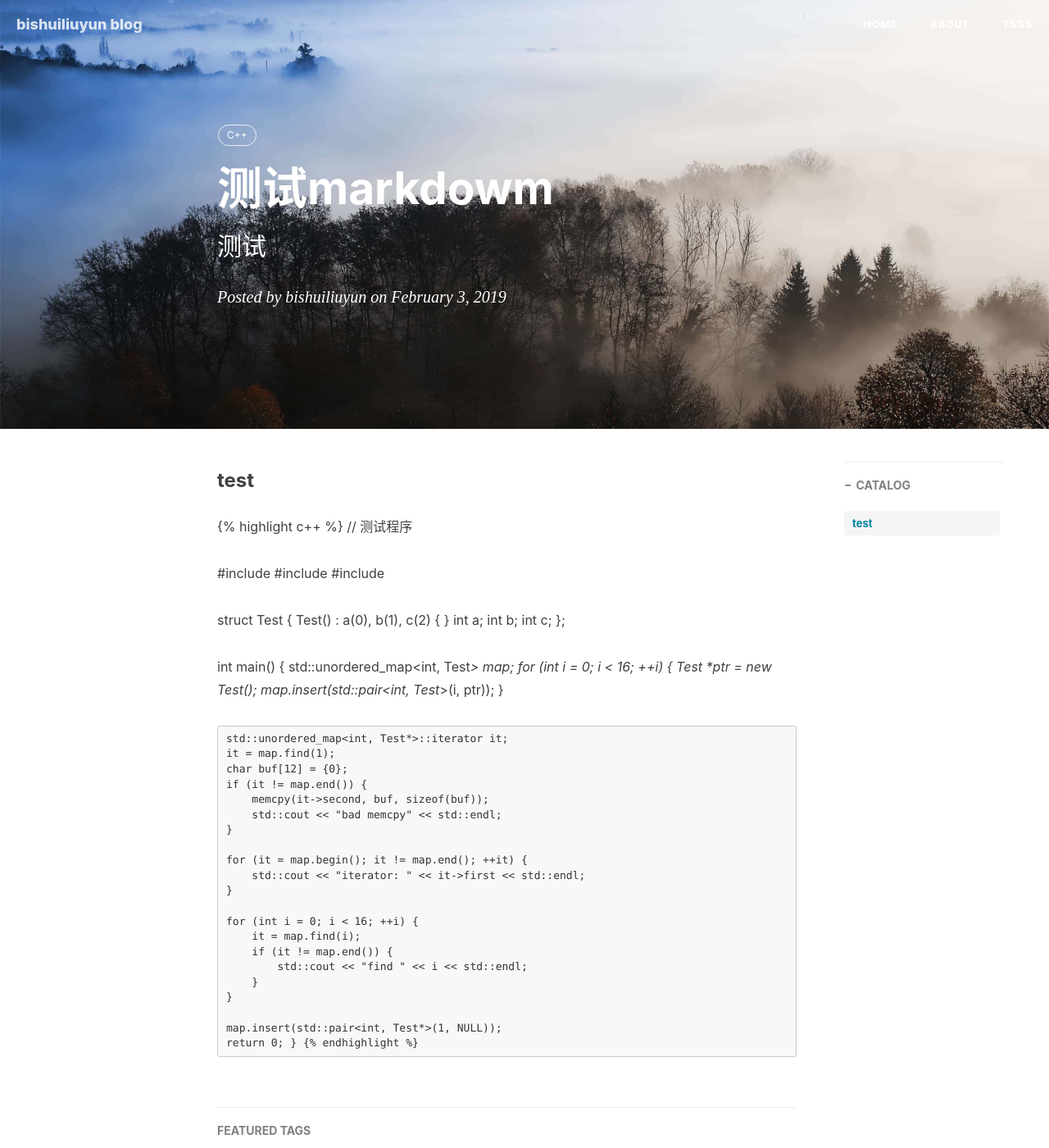
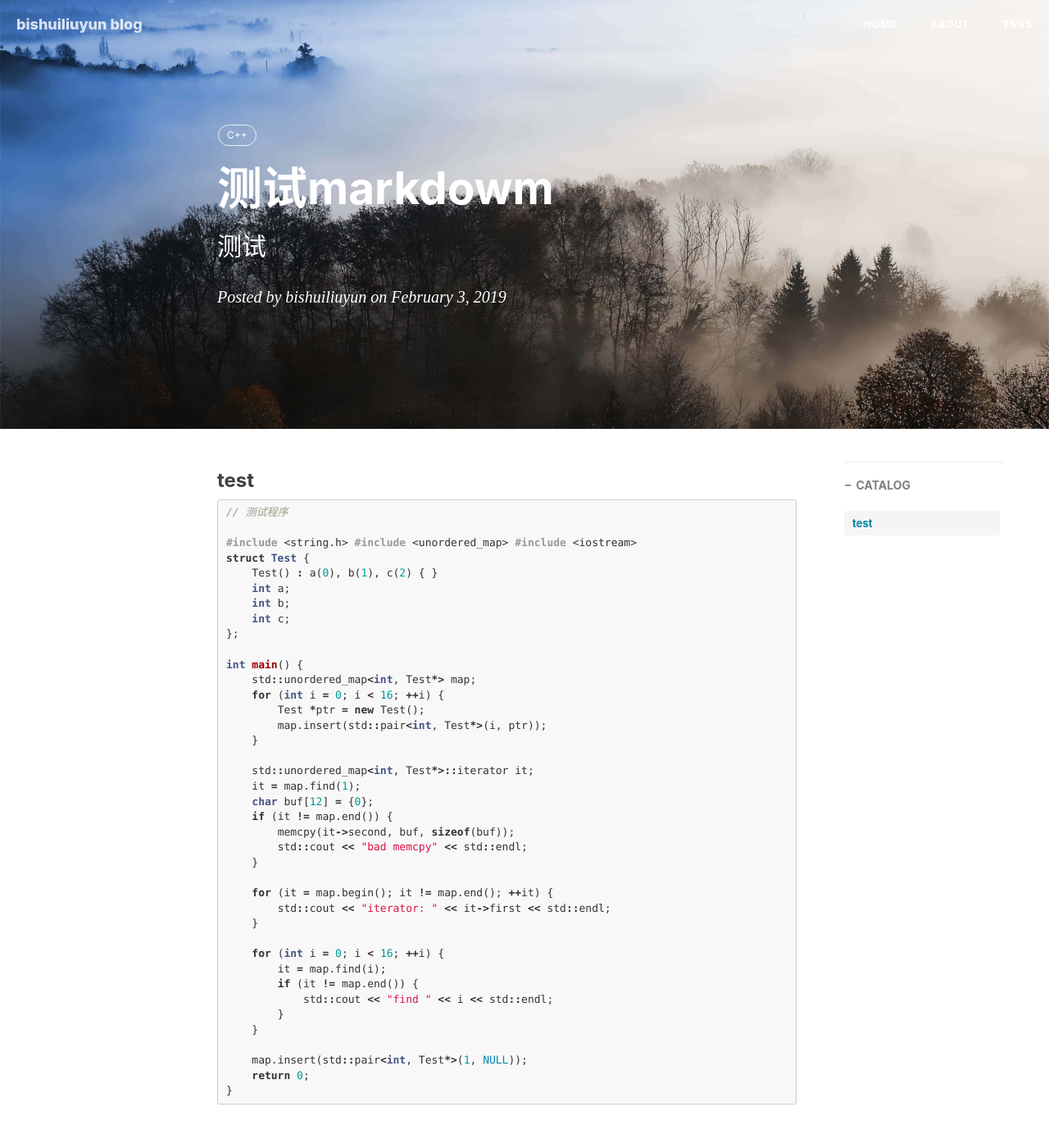
Before and after one commit to bishuiliuyun/jekyll_blog, a Jekyll site: the page built from _posts/2019-02-03-test.md, in a window 1280 px wide and 1400 px high. Shown: the whole window at 82% size. Built offline with Jekyll 4.4.1, drawn with Linux system fonts in a browser that asks for light colours; nearby versions of some CDN libraries; comment, search, counter and statistics services are not loaded.

Commit message:
Update 2019-02-03-test.md
modify

````diff
--- a/_posts/2019-02-03-test.md
+++ b/_posts/2019-02-03-test.md
@@ -12,7 +12,7 @@ tags:
 
 
 ### test
-{{ "{% highlight c++ " }}%}
+```cpp
 // 测试程序
 
 #include <string.h>
@@ -55,4 +55,4 @@ int main() {
     map.insert(std::pair<int, Test*>(1, NULL));
     return 0;
 }
-{{ "{% endhighlight " }}%}
+```
````
